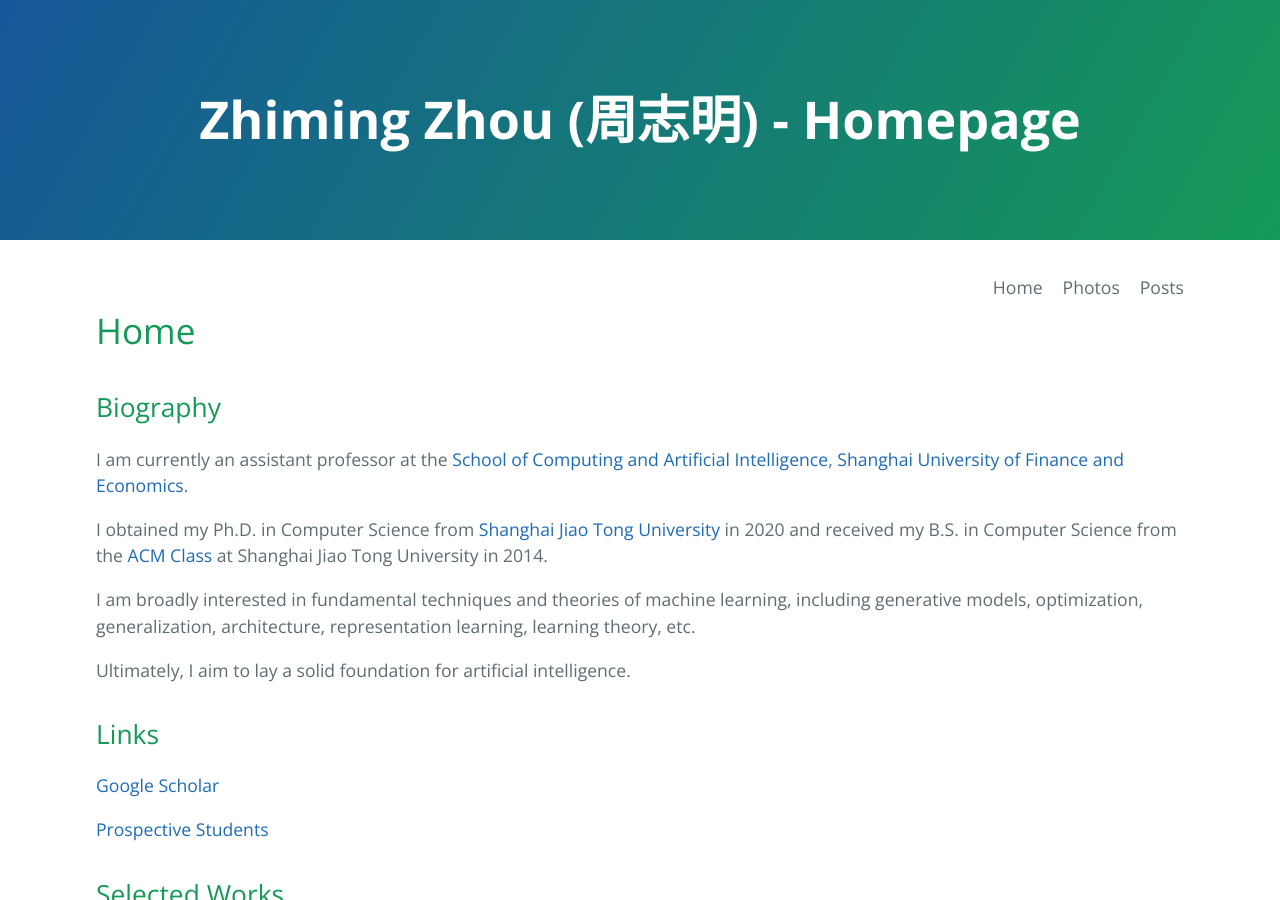
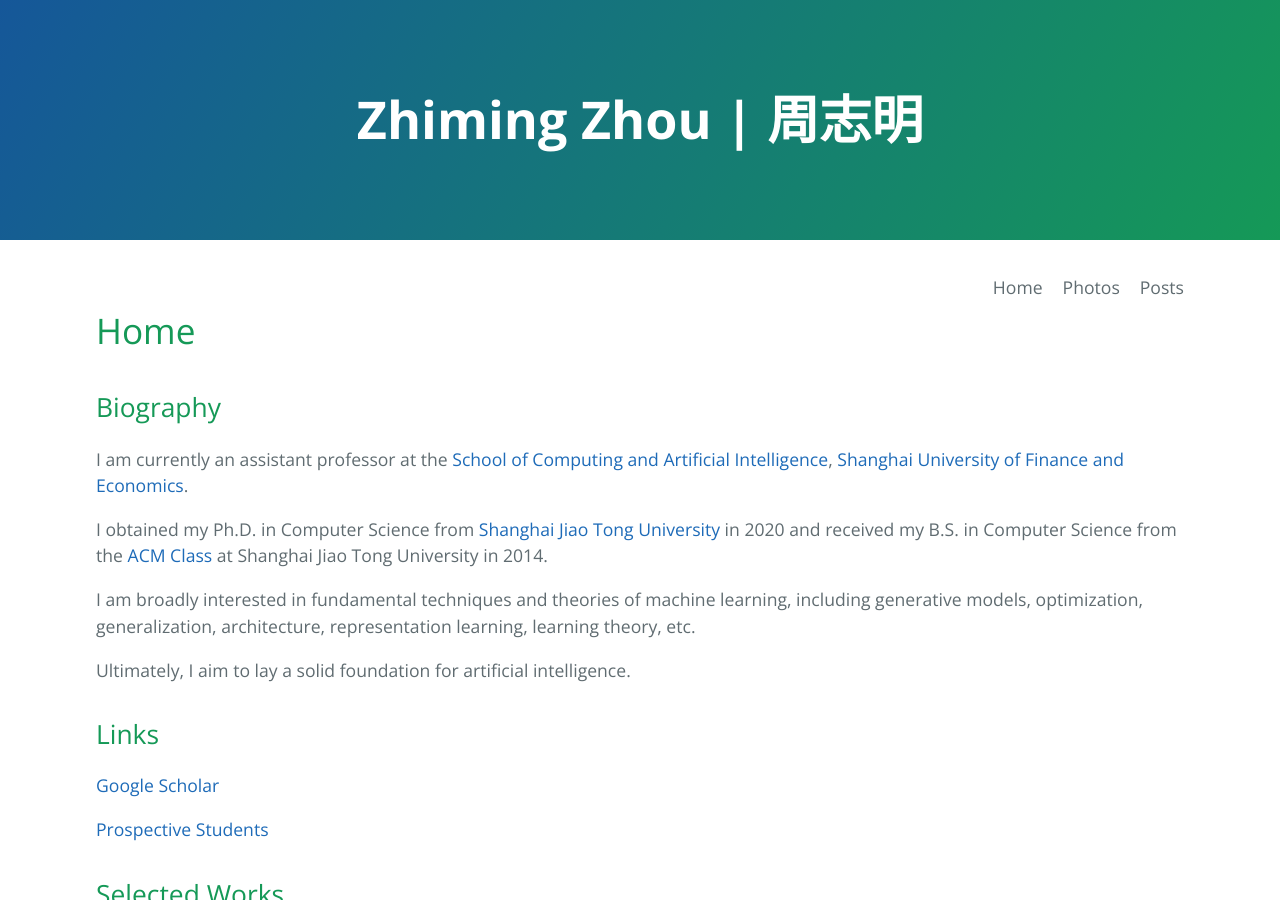
Before and after one commit to ZhimingZhou/zhimingzhou.github.io, a Jekyll site: the page built from index.md, in a window 1280 px wide and 900 px high. Built offline with Jekyll 4.4.1, drawn with Linux system fonts in a browser that asks for light colours.

Commit message:
Update _config.yml

```diff
--- a/_config.yml
+++ b/_config.yml
@@ -1,4 +1,4 @@
-title: Zhiming Zhou (周志明) - Homepage
+title: Zhiming Zhou | 周志明
 google_analytics: UA-176330428-1
 header_pages:
   - index.md
```
